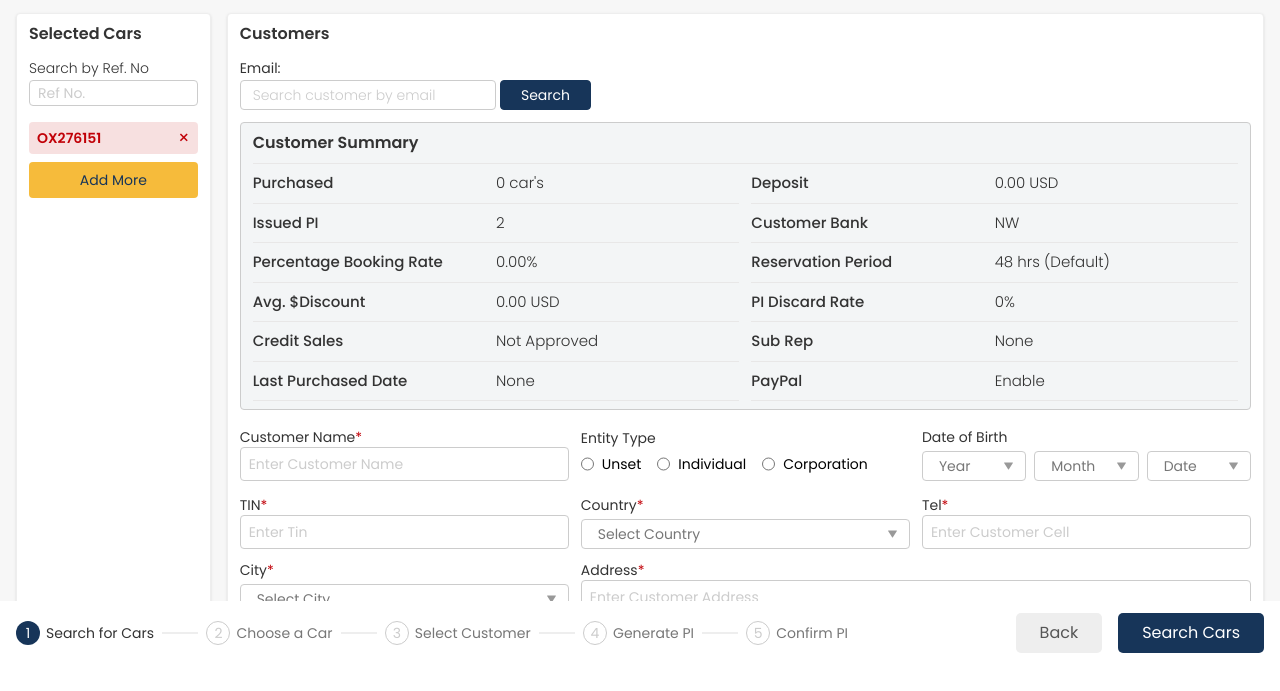
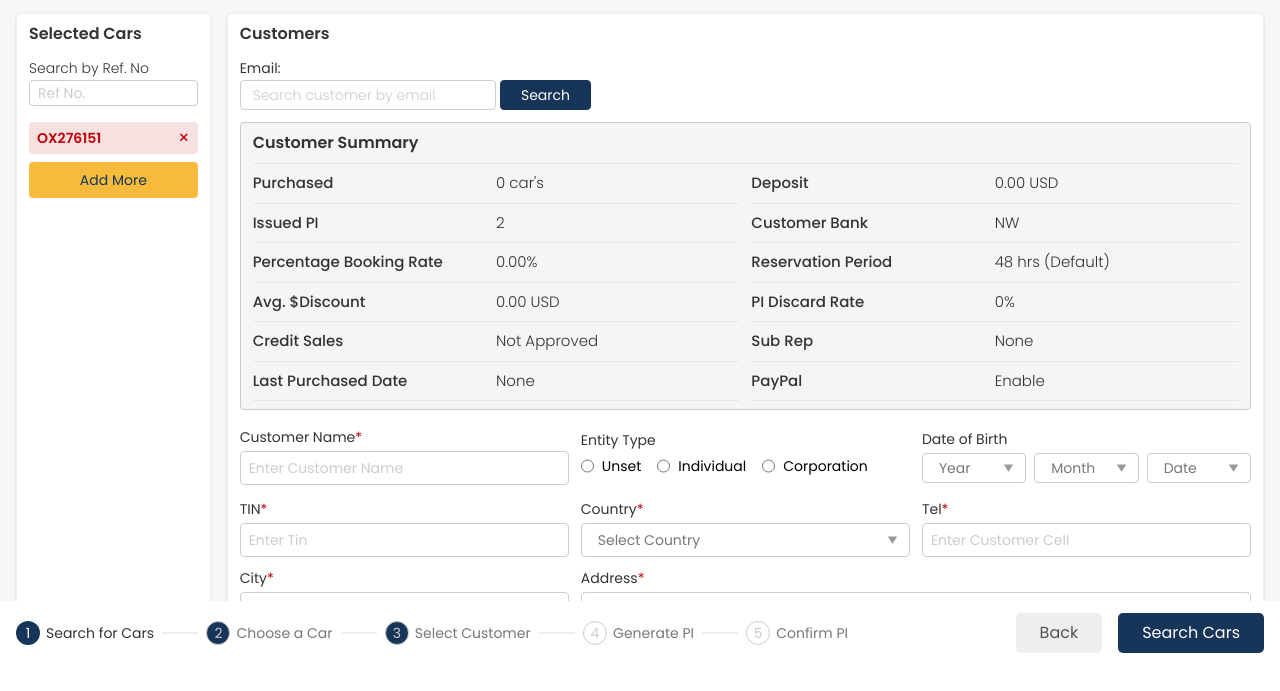
Before and after one commit to dev-shumail/agentdashboard, a website: page selectcustomer.html in a window 1280 px wide. Shown: the part 135-826 px from the top of the page. Drawn offline with Linux system fonts and the light colour scheme.

Commit message:
updated: footer and select tags

```diff
--- a/selectcustomer.html
+++ b/selectcustomer.html
@@ -503,7 +503,7 @@
                   id="cstmrName"
                   type="text"
                   placeholder="Enter Customer Name"
-                  class="border border-grey-six w-full outline-none rounded px-2 placeholder:text-grey-six text-sm py-1.5 text-grey-three dark:placeholder:text-grey-three dark:mt-1 dark:text-grey-six dark:border-dark-grey-six"
+                  class="border border-grey-six w-full mt-1 outline-none rounded px-2 placeholder:text-grey-six text-sm py-1.5 text-grey-three dark:placeholder:text-grey-three dark:mt-1 dark:text-grey-six dark:border-dark-grey-six"
                 />
               </div>
               <!-- Customer name ends here -->
@@ -685,7 +685,7 @@
                   type="text"
                   id="cstmrTIN"
                   placeholder="Enter Tin"
-                  class="border border-grey-six w-full outline-none rounded px-2 placeholder:text-grey-six text-sm py-1.5 text-grey-three dark:placeholder:text-grey-three dark:mt-1 dark:text-grey-six dark:border-dark-grey-six"
+                  class="border border-grey-six mt-1 w-full outline-none rounded px-2 placeholder:text-grey-six text-sm py-1.5 text-grey-three dark:placeholder:text-grey-three dark:mt-1 dark:text-grey-six dark:border-dark-grey-six"
                 />
               </div>
               <!-- TIN ends here -->
@@ -700,7 +700,7 @@
                 <div class="relative mt-1">
                   <select
                     name="cstrcountryname"
-                    class="appearance-none text-sm text-grey-four w-full border border-grey-six py-1 px-4 rounded cursor-pointer focus:border-grey-six focus:outline-none dark:bg-dark-background-color dark:border-dark-grey-six dark:text-dark-grey-four-color"
+                    class="appearance-none text-sm text-grey-four w-full border border-grey-six py-1.5 px-4 rounded cursor-pointer focus:border-grey-six focus:outline-none dark:bg-dark-background-color dark:border-dark-grey-six dark:text-dark-grey-four-color"
                   >
                     <option value="" class="text-grey-six text-sm">
                       Select Country
@@ -739,7 +739,7 @@
                   type="text"
                   id="cstmrTelNumber"
                   placeholder="Enter Customer Cell"
-                  class="border border-grey-six w-full outline-none rounded px-2 placeholder:text-grey-six text-sm py-1.5 text-grey-three dark:placeholder:text-grey-three dark:mt-1 dark:text-grey-six dark:border-dark-grey-six"
+                  class="border border-grey-six w-full outline-none mt-1 rounded px-2 placeholder:text-grey-six text-sm py-1.5 text-grey-three dark:placeholder:text-grey-three dark:mt-1 dark:text-grey-six dark:border-dark-grey-six"
                 />
               </div>
               <!-- Cell Number ends here -->
@@ -754,7 +754,7 @@
                 <div class="relative mt-1">
                   <select
                     name="cstrcityname"
-                    class="appearance-none text-sm text-grey-four w-full border border-grey-six py-1 px-4 rounded cursor-pointer focus:border-grey-six focus:outline-none dark:bg-dark-background-color dark:border-dark-grey-six dark:text-dark-grey-four-color"
+                    class="appearance-none text-sm text-grey-four w-full border border-grey-six py-1.5 px-4 rounded cursor-pointer focus:border-grey-six focus:outline-none dark:bg-dark-background-color dark:border-dark-grey-six dark:text-dark-grey-four-color"
                   >
                     <option value="" class="text-grey-six text-sm">
                       Select City
@@ -784,14 +784,16 @@
 
               <!-- Customer Address starts -->
               <div class="w-full mt-2.5 xl:col-span-2">
-                <label for="cstmrAddress" class="text-sm text-grey-two"
+                <label
+                  for="cstmrAddress"
+                  class="text-sm text-grey-two dark:text-dark-grey-four-color"
                   >Address <span class="text-red-700">*</span>
                 </label>
                 <input
                   type="text"
                   id="cstmrAddress"
                   placeholder="Enter Customer Address"
-                  class="border border-grey-six w-full outline-none rounded px-2 placeholder:text-grey-six text-sm py-1.5 text-grey-three dark:placeholder:text-grey-three dark:text-grey-six dark:border-dark-grey-six"
+                  class="border border-grey-six w-full outline-none rounded px-2 placeholder:text-grey-six text-sm py-1.5 text-grey-three dark:placeholder:text-grey-three dark:text-grey-six dark:border-dark-grey-six mt-1"
                 />
               </div>
               <!-- Customer Address ends here -->
@@ -836,7 +838,7 @@
             data-step="2"
           >
             <div
-              class="rounded-full dark:bg-dark-primary-color border border-grey-six dark:border-dark-grey-six h-6 w-6 flex items-center justify-center text-grey-six dark:text-white"
+              class="rounded-full bg-primary-color dark:bg-dark-primary-color border border-grey-six dark:border-dark-grey-six h-6 w-6 flex items-center justify-center text-grey-six dark:text-white"
             >
               <p class="text-sm">2</p>
             </div>
@@ -857,7 +859,7 @@
             data-step="3"
           >
             <div
-              class="rounded-full border border-grey-six dark:border-dark-grey-six h-6 w-6 flex items-center justify-center text-grey-six dark:text-white dark:bg-dark-primary-color"
+              class="rounded-full border bg-primary-color border-grey-six dark:border-dark-grey-six h-6 w-6 flex items-center justify-center text-grey-six dark:text-white dark:bg-dark-primary-color"
             >
               <p class="text-sm">3</p>
             </div>
```
Also changed, not shown: src/output.css.
